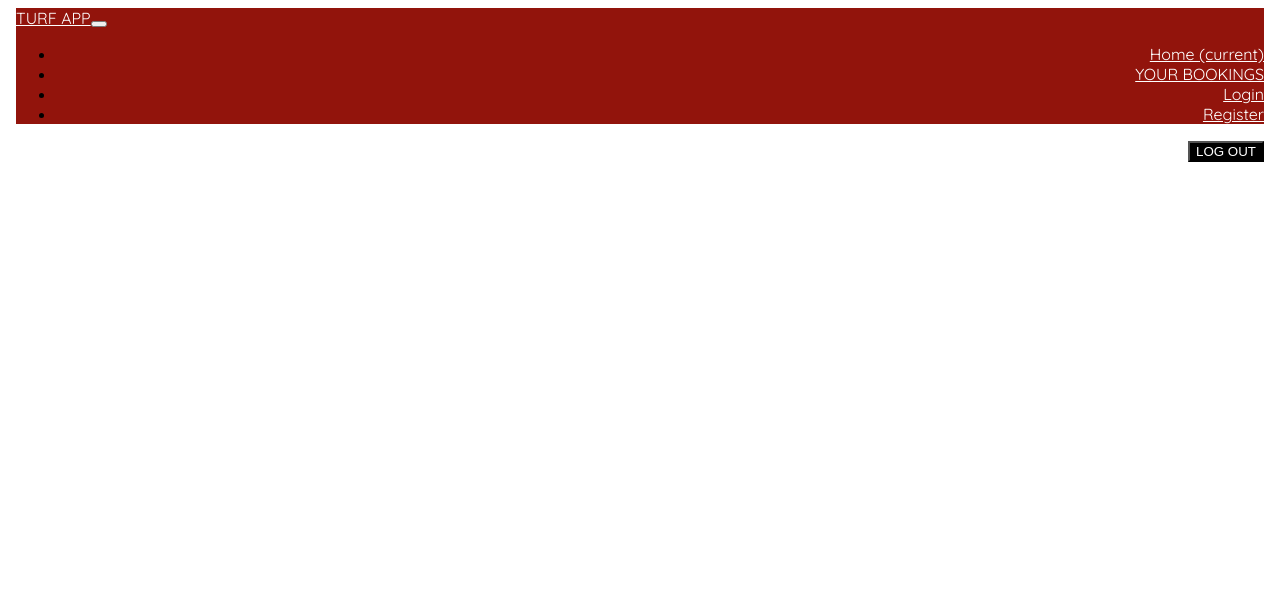
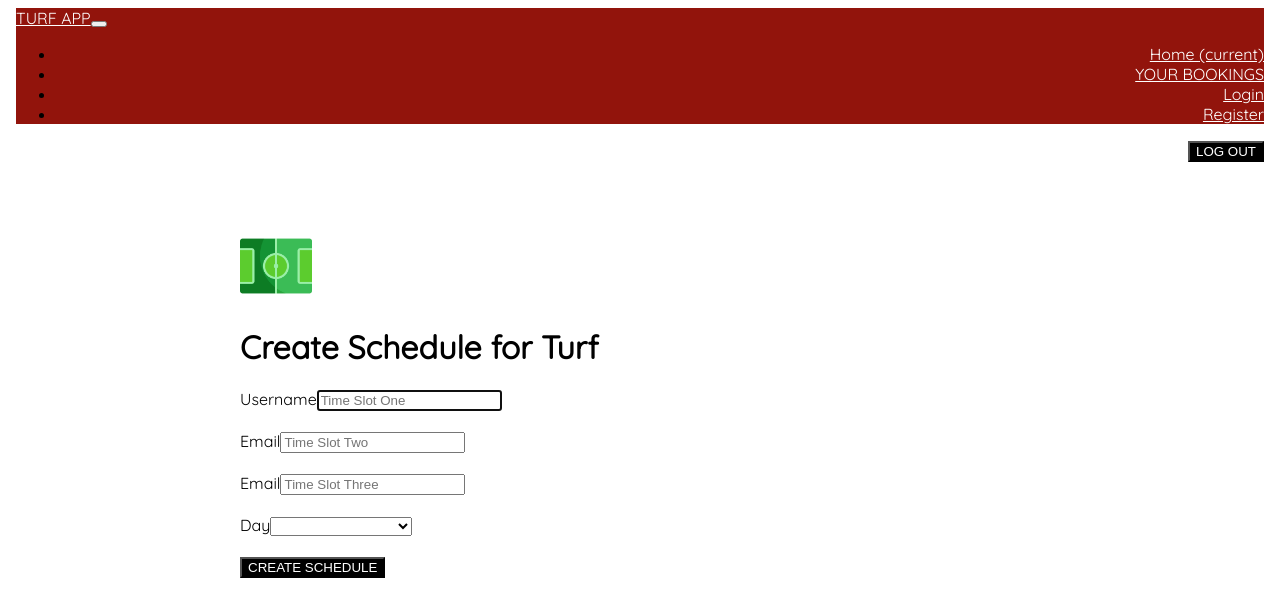
Before and after one commit to arondasamuel123/TurfApp, an Angular app: page /create-shed/1 in a window 1280 px wide. Before the commit this address led to /. Shown: the top 616 px of the page. Built offline with nearby package versions, Linux system fonts and the light colour scheme.

Commit message:
Create schedule for a turf functionality completed

```diff
--- a/src/app/app-routing.module.ts
+++ b/src/app/app-routing.module.ts
@@ -24,7 +24,8 @@ const routes: Routes = [
   {path: 'turf/:id', component: TurfDetailsComponent},
   {path: 'view/:id', component: BookingComponent},
   {path: 'update-form/:id', component: UpdateFormComponent},
-  {path: 'delete/:id', component: DeleteBookingComponent}
+  {path: 'delete/:id', component: DeleteBookingComponent},
+  {path: 'create-shed/:id', component: ScheduleFormComponent}
 ];
 
 @NgModule({
--- a/src/app/schedule-form/schedule-form.component.html
+++ b/src/app/schedule-form/schedule-form.component.html
@@ -2,23 +2,23 @@
   <br>
   <br>
   <br>
-  <form class="form-signin" enctype="multipart/form-data">
+  <form (ngSubmit)='createSched()' #scheduleForm='ngForm' class="form-signin" >
     <img class="marginauto" src="../../assets/images/stadium.png" alt="" width="72" height="72">
     <h1 class="h3 mb-3 font-weight-normal">Create Schedule for Turf</h1>
     <label for="inputEmail" class="sr-only">Username</label>
-    <input type="text" id="inputEmail" class="form-control" placeholder="Time Slot One" required="" autofocus="">
+    <input type="text" id="inputEmail" class="form-control" placeholder="Time Slot One" name="time_slot_one" #name= 'ngModel' [(ngModel)]="newSched.time_slot_one" required="" autofocus="">
     <br>
     <br>
     <label for="inputEmail" class="sr-only">Email</label>
-    <input type="text" id="inputEmail" class="form-control" placeholder="Time Slot Two" required="" autofocus="">
+    <input type="text" id="inputEmail" class="form-control" placeholder="Time Slot Two" name="time_slot_one" #name= 'ngModel' [(ngModel)]="newSched.time_slot_two" required="" autofocus="">
     <br>
     <br>
     <label for="inputEmail" class="sr-only">Email</label>
-    <input type="text" id="inputEmail" class="form-control" placeholder="Time Slot Three" required="" autofocus="">
+    <input type="text" id="inputEmail" class="form-control" placeholder="Time Slot Three" name="time_slot_three" #name= 'ngModel' [(ngModel)]="newSched.time_slot_three"  required="" autofocus="">
     <br>
     <br>
     <label for="inputEmail" class="sr-only">Day</label>
-    <select class="form-control">
+    <select class="form-control" name="time_slot_one" #name= 'ngModel' [(ngModel)]="newSched.day">
       <option>Choose an option....</option>
       <option value="MON">Monday</option>
       <option value="TUE">Tuesday</option>
--- a/src/app/schedule-form/schedule-form.component.ts
+++ b/src/app/schedule-form/schedule-form.component.ts
@@ -1,14 +1,32 @@
 import { Component, OnInit } from '@angular/core';
-
+import {Schedule} from '../user';
+import {TurfBackendService} from '../turf-backend.service';
+import { ActivatedRoute, Router } from '@angular/router';
 @Component({
   selector: 'app-schedule-form',
   templateUrl: './schedule-form.component.html',
   styleUrls: ['./schedule-form.component.css']
 })
 export class ScheduleFormComponent implements OnInit {
+newSched = new Schedule('', '', '', '');
+  constructor(private endpoint: TurfBackendService, private router: Router, private route: ActivatedRoute) { }
+createSched() {
+  this.route.params.subscribe(params => {
+    const id = params.id;
+    // tslint:disable-next-line: max-line-length
+    this.endpoint.createSchedule(this.newSched.time_slot_one, this.newSched.time_slot_two, this.newSched.time_slot_three,this.newSched.day, id).subscribe(
+      response => {
+        console.log(response);
+        alert('Sucessfully created schedule');
+        this.router.navigate(['']);
+      },
+      error =>
+      console.log(error)
 
-  constructor() { }
+    );
 
+  });
+}
   ngOnInit() {
   }
 
--- a/src/app/turf-backend.service.ts
+++ b/src/app/turf-backend.service.ts
@@ -52,4 +52,10 @@ export class TurfBackendService {
     // tslint:disable-next-line: max-line-length
     return this.http.post<any>(environment.baseUrl + 'api/v1/join/' + id, {team_name, players, payment_method}, {headers: {Authorization: `Bearer ${this.auth.getToken()} ` }});
   }
+
+  // tslint:disable-next-line: variable-name
+  createSchedule(time_slot_one: string, time_slot_two: string, time_slot_three: string, day: string, id: number) {
+    // tslint:disable-next-line: max-line-length
+    return this.http.post<any>(environment.baseUrl + 'api/v1/schedule/' + id, {time_slot_one, time_slot_two, time_slot_three, day}, {headers: {Authorization: `Bearer ${this.auth.getToken()}`}});
+  }
 }
--- a/src/app/turf/turf.component.html
+++ b/src/app/turf/turf.component.html
@@ -13,6 +13,10 @@
                 <div class="btn-group">
                   <a type="button" class="btn btn-sm btn-outline-secondary" href="/booking-form/{{turf.id}}" style="background-color: black;"><font style="color: white;">BOOK NOW</font></a>
                   <a type="button" class="btn btn-sm btn-outline-secondary" href="/turf/{{turf.id}}" style="background-color:#92140c;"><font style="color:white;">MORE..</font></a>
+                  <br>
+                  <br>
+                  <a type="button" class="btn btn-sm btn-outline-secondary" *ngIf="userRole === 'TO' else other_anchor" href="/create-shed/{{turf.id}}" style="background-color:black"><font style="color:white;">CREATE SCHEDULE</font></a>
+                  <ng-template #other_anchor><a type="button" class="btn btn-sm btn-outline-secondary" href="/booking-form/{{turf.id}}" style="background-color: black;"><font style="color: white;">VIEW SCHEDULE</font></a></ng-template>
                 </div>
 
               </div>
--- a/src/app/turf/turf.component.ts
+++ b/src/app/turf/turf.component.ts
@@ -8,7 +8,7 @@ import {TurfBackendService} from '../turf-backend.service';
 export class TurfComponent implements OnInit {
   data: any;
   constructor(private endpoint: TurfBackendService ) { }
-
+  public userRole = localStorage.getItem('currentRole');
   ngOnInit() {
       this.endpoint.getTurfs().subscribe(
         response => {
--- a/src/app/user.ts
+++ b/src/app/user.ts
@@ -30,3 +30,8 @@ export class Status {
   // tslint:disable-next-line: variable-name
   constructor(public status: boolean, public players: number) {}
 }
+
+export class Schedule {
+  // tslint:disable-next-line: variable-name
+  constructor(public time_slot_one: string, public time_slot_two: string, public time_slot_three: string, public day: string) {}
+}
```
